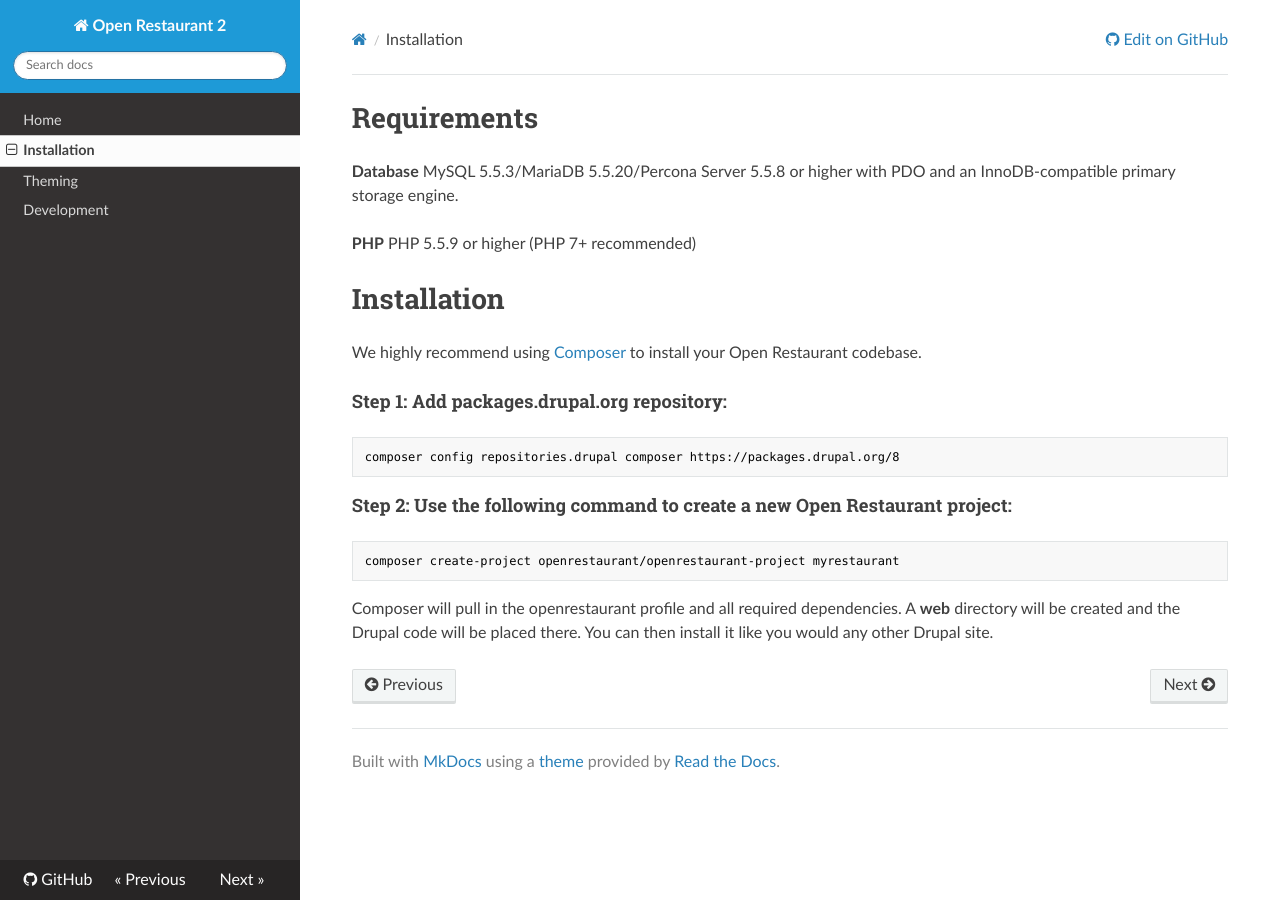
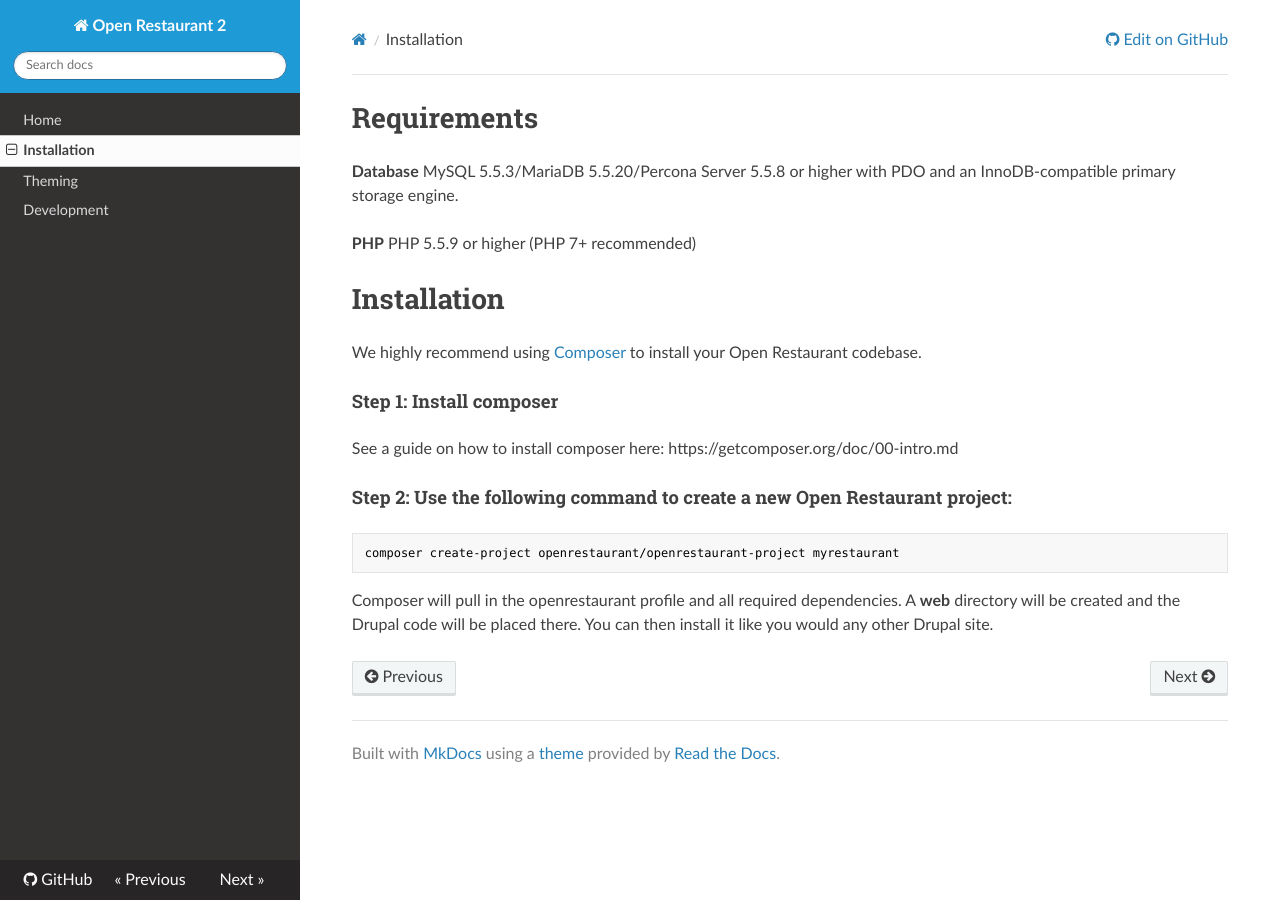
Before and after one commit to openrestaurant/docs, an MkDocs documentation site: the page built from docs/installation.md, in a window 1280 px wide. Built offline with MkDocs 1.6.1, drawn with Linux system fonts in a browser that asks for light colours; nearby versions of some CDN libraries; old or Windows-style settings are respelled for this version of MkDocs.

Commit message:
Update installation.md

````diff
--- a/docs/installation.md
+++ b/docs/installation.md
@@ -10,11 +10,9 @@ PHP 5.5.9 or higher (PHP 7+ recommended)
 
 We highly recommend using [Composer](http://getcomposer.org) to install your Open Restaurant codebase.
 
-#### Step 1: Add packages.drupal.org repository:
+#### Step 1: Install composer
 
-```
-composer config repositories.drupal composer https://packages.drupal.org/8
-```
+See a guide on how to install composer here: https://getcomposer.org/doc/00-intro.md
 
 #### Step 2: Use the following command to create a new Open Restaurant project:
 
````
